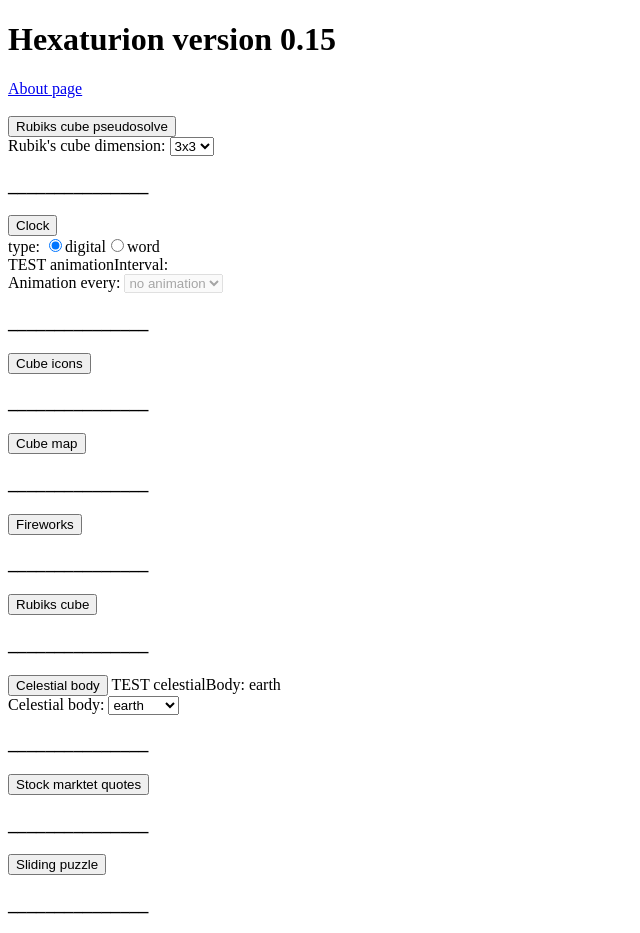
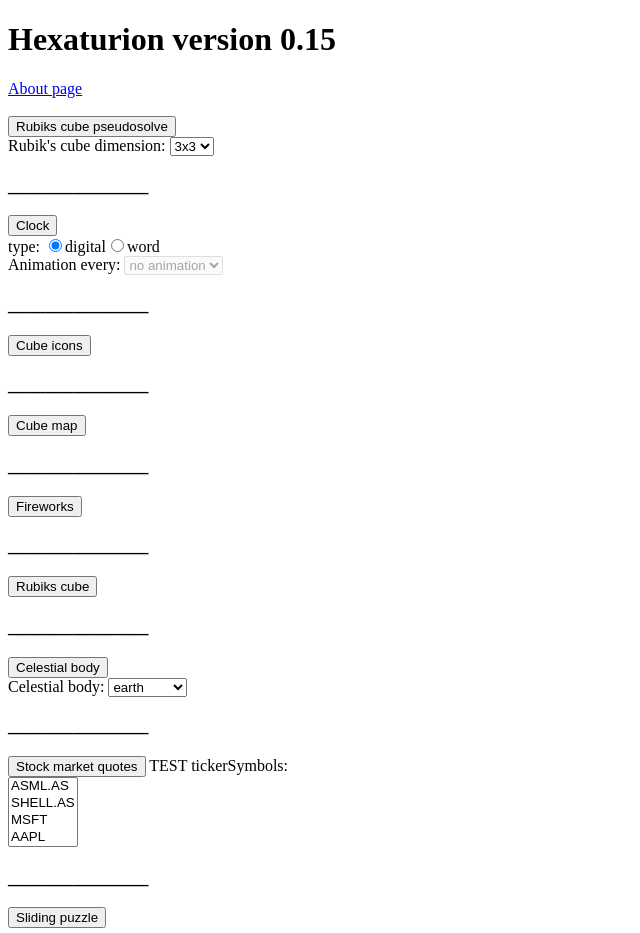
Before and after one commit to jeroenverspeek/hexaturion, a Nuxt app: page / in a window 1280 px wide. Shown: the top 933 px of the page, without its empty margins (0-640 px from the left). Built offline with nearby package versions, Linux system fonts and the light colour scheme.

Commit message:
added tickerSymbols

```diff
--- a/pages/index.vue
+++ b/pages/index.vue
@@ -11,6 +11,9 @@
       clockType: 'digital',
       animationInterval: null,
       celestialBody: 'earth',
+      finalMessage: null,
+      tickerSymbols: '',
+      tickerSymbolsLimit: 3,
     }
   },
   methods: {
@@ -107,21 +110,15 @@
 
       // add command and command line options;
       this.cubeAppCommand = [this.cubeAppPath];
-      this.cubeAppCommand.push('--tickerSymbols');
-      this.cubeAppCommand.push("['ASML.AS', 'MSFT', 'AAPL']");
+      if (this.tickerSymbols) {
+        this.cubeAppCommand.push('--tickerSymbols');
+        this.cubeAppCommand.push(this.tickerSymbols);
+      }
     },
 
     async slidingPuzzleSolve() {
       this.cubeAppName = 'slidingPuzzleSolve';
       this.cubeAppPath = appSrcDir + 'rubiksQube/'+ this.cubeAppName + '.ts';
-
-      // add command and command line options;
-      this.cubeAppCommand = [this.cubeAppPath];
-    },
-
-    async welcome() {
-      this.cubeAppName = 'welcome';
-      this.cubeAppPath = appSrcDir + 'sprites/'+ this.cubeAppName + '.ts';
 
       // add command and command line options;
       this.cubeAppCommand = [this.cubeAppPath];
@@ -141,6 +138,18 @@
 
       // add command and command line options;
       this.cubeAppCommand = [this.cubeAppPath];
+    },
+
+    async welcome() {
+      this.cubeAppName = 'welcome';
+      this.cubeAppPath = appSrcDir + 'sprites/'+ this.cubeAppName + '.ts';
+
+      // add command and command line options;
+      this.cubeAppCommand = [this.cubeAppPath];
+      if (this.finalMessage) {
+        this.cubeAppCommand.push('--finalMessage');
+        this.cubeAppCommand.push(this.finalMessage);
+      }
     },
 
     async start () {
@@ -196,7 +205,7 @@
       <label for="word">word</label>
     </div>
 
-    <span> TEST animationInterval: {{ animationInterval }}</span><br>
+    <!-- <span> TEST animationInterval: {{ animationInterval }}</span><br> -->
     Animation every:
      <select v-model="animationInterval" :disabled="(clockType!='word')">
        <option :value="null">no animation</option>
@@ -222,28 +231,40 @@
     <h3>_______________</h3>
     <button @click="showCubeLatlonmap">Celestial body</button>
 
-
-    <span> TEST celestialBody: {{ celestialBody }}</span><br>
+    <br>
+    <!--<span> TEST celestialBody: {{ celestialBody }}</span><br> -->
     Celestial body:
      <select v-model="celestialBody" >
-      <option earth>earth</option>
-      <option sun>sun</option>
-      <option moon>moon</option>
-      <option mercury>mercury</option>
-      <option venus>venus</option>
-      <option mars>mars</option>
-      <option jupiter>jupiter</option>
+      <option value="earth">earth</option>
+      <option value="sun">sun</option>
+      <option value="moon">moon</option>
+      <option value="mercury">mercury</option>
+      <option value="venus">venus</option>
+      <option value="mars">mars</option>
+      <option value="jupiter">jupiter</option>
+      <option value="blackhole">blackhole</option>
      </select>
 
+    <h3>_______________</h3>
+    <button @click="showStockMarketQuotes">Stock market quotes</button>
 
-    <h3>_______________</h3>
-    <button @click="showStockMarketQuotes">Stock marktet quotes</button>
+    <span> TEST tickerSymbols: {{ tickerSymbols }}</span><br>
+    <select  v-model="tickerSymbols" :multiple="true" >
+      <option value="ASML.AS">ASML.AS</option>
+      <option value="SHELL.AS">SHELL.AS</option>
+      <option value="MSFT">MSFT</option>
+      <option value="AAPL">AAPL</option>
+    </select>
 
     <h3>_______________</h3>
     <button @click="slidingPuzzleSolve">Sliding puzzle</button>
 
     <h3>_______________</h3>
     <button @click="welcome">Welcome</button>
+
+    <!--<p>TEST Message: {{ finalMessage }}</p> -->
+    <div>Enter final message: <input v-model="finalMessage" maxlength=16 placeholder="WELKOM!">
+    </div>
 
     <h3>_______________</h3>
     <button @click="sprinkle">Sprinkle</button>    <button @click="sparkle">Sparkle</button>
```
